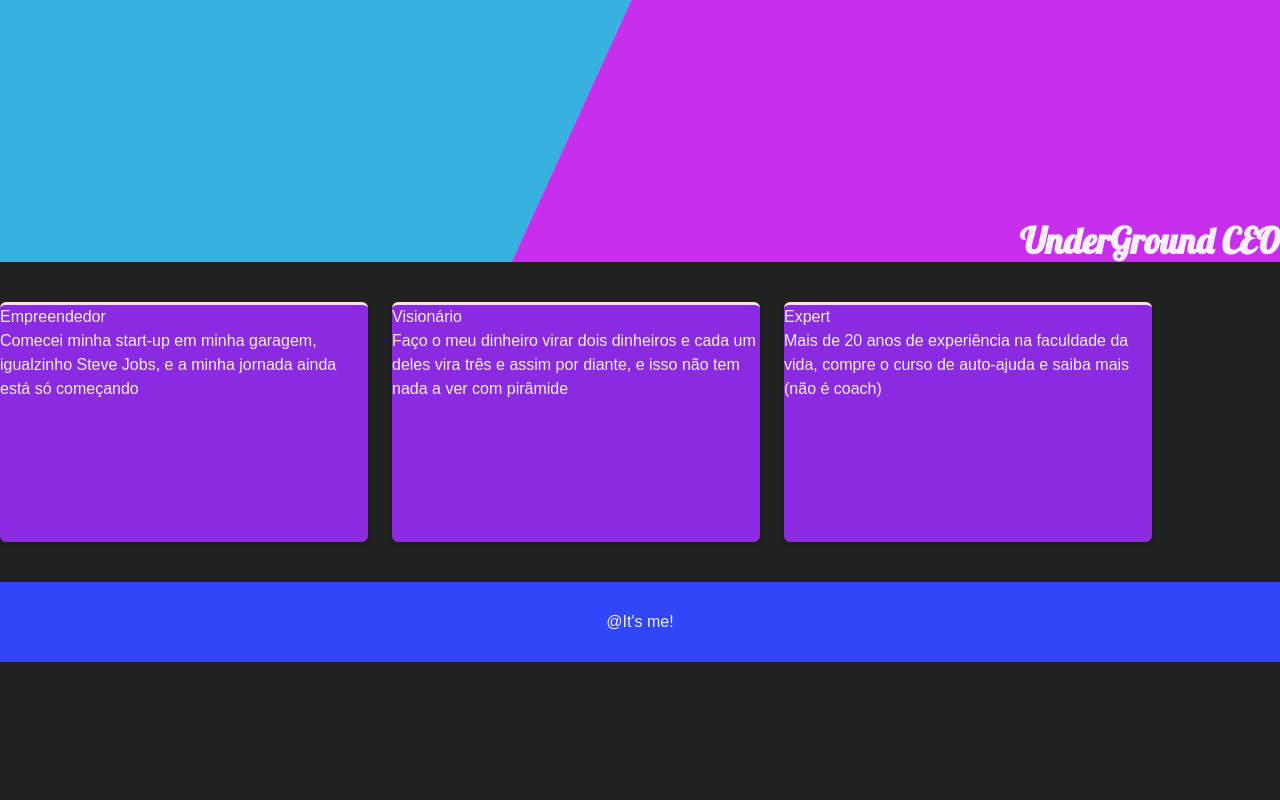
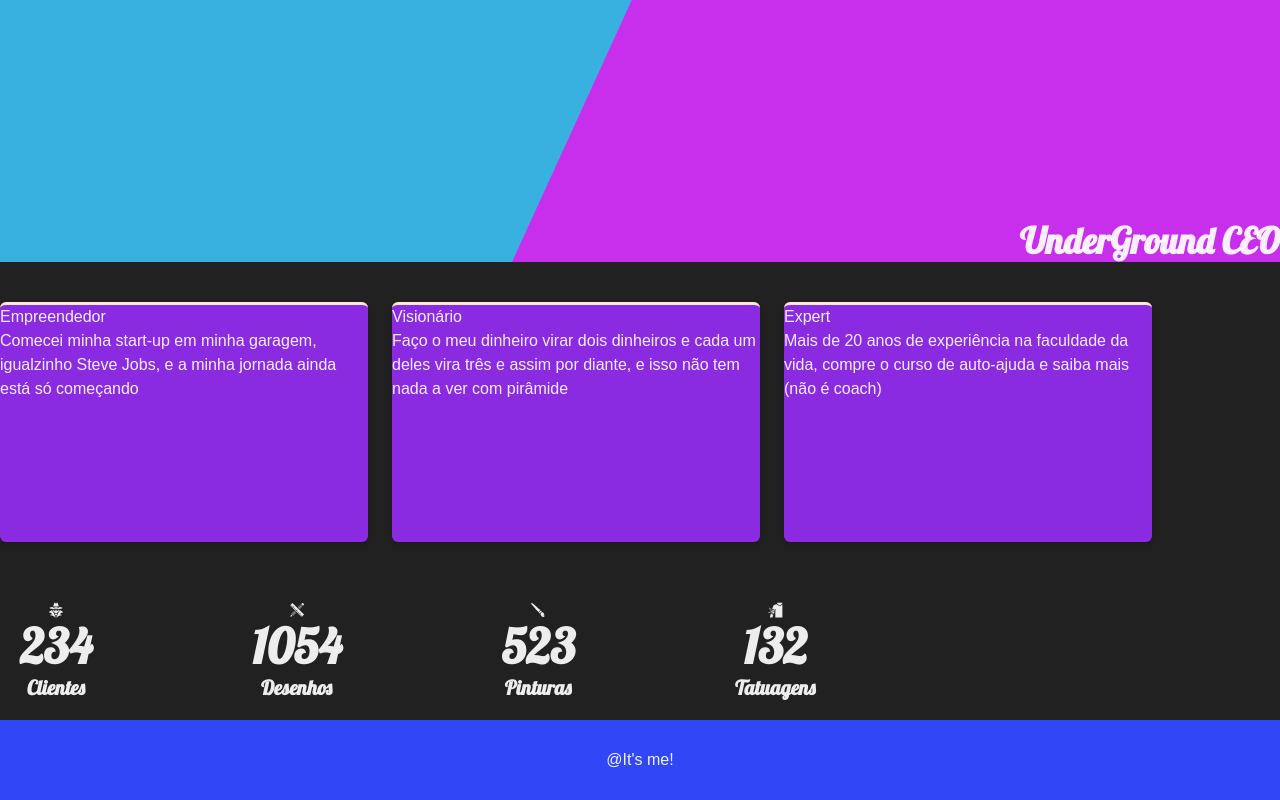
Before and after one commit to sarassaura/underground, a Next.js app: page / in a window 1280 px wide. Shown: the part 346-1146 px from the top of the page. Before the commit the page ends 1008 px from the top, so only its background shows below. Built offline with nearby package versions, Linux system fonts and the light colour scheme; a web font is replaced by a local one.

Commit message:
facts true

```diff
--- a/components/facts.tsx
+++ b/components/facts.tsx
@@ -1,7 +1,36 @@
-import { Flex } from '@chakra-ui/react'
+import { Flex, Heading, HStack } from '@chakra-ui/react'
+import {
+  GiSpy,
+  GiPaintBrush,
+  GiPencilRuler,
+  GiArmBandage,
+} from 'react-icons/gi'
 
 function Facts() {
-  return <Flex>facts</Flex>
+  return (
+    <HStack gap={[3, 7, 20, 40]} margin={5}>
+      <Flex direction="column" justify="center" align="center">
+        <GiSpy className="text-5xl" />
+        <Heading fontSize="5xl">234</Heading>
+        <Heading fontSize="xl">Clientes</Heading>
+      </Flex>
+      <Flex direction="column" justify="center" align="center">
+        <GiPencilRuler className="text-5xl" />
+        <Heading fontSize="5xl">1054</Heading>
+        <Heading fontSize="xl">Desenhos</Heading>
+      </Flex>
+      <Flex direction="column" justify="center" align="center">
+        <GiPaintBrush className="text-5xl" />
+        <Heading fontSize="5xl">523</Heading>
+        <Heading fontSize="xl">Pinturas</Heading>
+      </Flex>
+      <Flex direction="column" justify="center" align="center">
+        <GiArmBandage className="text-5xl" />
+        <Heading fontSize="5xl">132</Heading>
+        <Heading fontSize="xl">Tatuagens</Heading>
+      </Flex>
+    </HStack>
+  )
 }
 
 export default Facts
--- a/pages/contato.tsx
+++ b/pages/contato.tsx
@@ -1,4 +1,4 @@
-import { Flex, Heading } from '@chakra-ui/react'
+import { Flex, Heading, Text } from '@chakra-ui/react'
 
 function Contato() {
   return (
@@ -8,8 +8,10 @@ function Contato() {
       minH="20rem"
       justify="center"
       align="center"
+      direction="column"
     >
       <Heading>Contato</Heading>
+      <Text margin={5}>Se quiser saber como me chamar, me chame de deuso</Text>
     </Flex>
   )
 }
--- a/pages/index.tsx
+++ b/pages/index.tsx
@@ -1,3 +1,4 @@
+import Facts from '../components/facts'
 import Features from '../components/features'
 import Hero from '../components/hero'
 
@@ -6,6 +7,7 @@ function Home() {
     <>
       <Hero />
       <Features />
+      <Facts />
     </>
   )
 }
```
Also changed, not shown: components/testimonials.tsx (added, +11 -0 lines), pages/trampos.tsx (+15 -1 lines), public/pai.webp (added).
